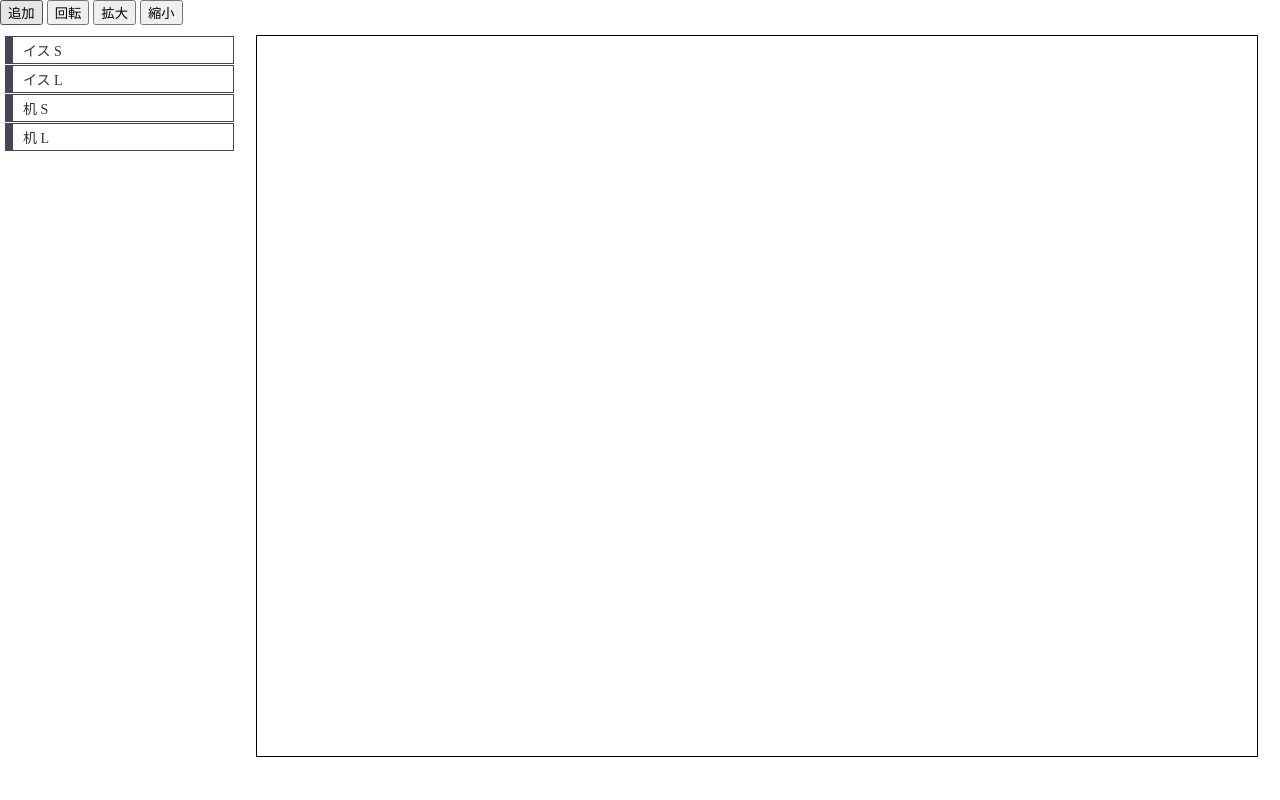
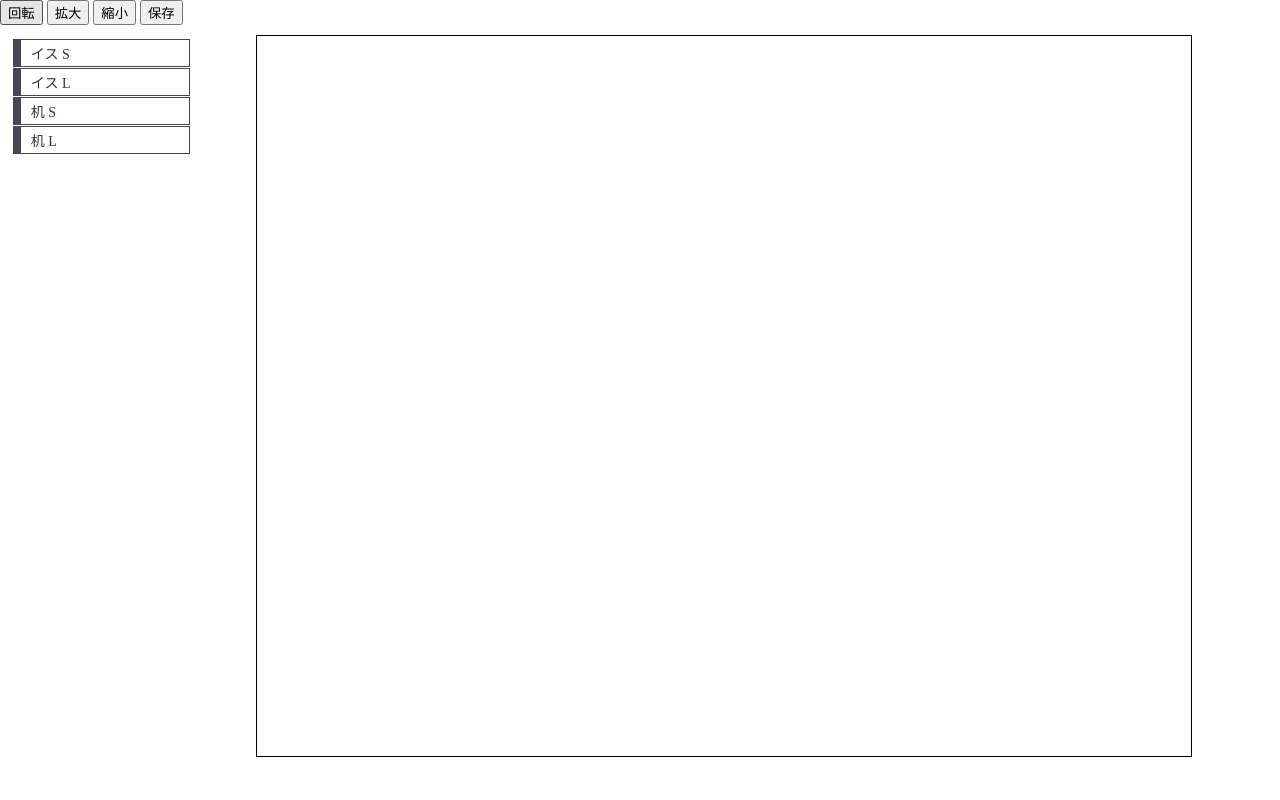
Before and after one commit to nobumaro/coordinate, a PHP site: page / in a window 1280 px wide. Run offline with PHP 8.4, Linux system fonts and the light colour scheme.

Commit message:
second commit

```diff
--- a/css/style.css
+++ b/css/style.css
@@ -1,3 +1,4 @@
+@media only screen and (max-width: 1366px) {
 body{
 overflow-y: scroll;
 width: 1000px;
@@ -9,20 +10,23 @@ position: fixed;
  margin-top: 10px;
  margin-left: 20%;
  margin-bottom: 10%;
- width: 1000px;
+ width: 73%;
  height: 90%;
 }
 #menu{
   position: fixed;
-  margin-top: 10px;
-  margin-left: 5px;
+  width: 38%;
+  margin-top: 1%;
+  margin-left: 1%;
 }
 #menu ul{
+width: 38%;
 margin: 0;
 padding: 0;
 list-style-type: none;
 }
 #menu li{
+width: 38%;
 display: inline;
 padding: 0;
 margin: 0;
@@ -37,7 +41,7 @@ background-color: #fff;
 padding: 3px 10px;
 text-decoration: none;
 color: #333;
-width: 200px;
+width: 80%;
 margin: 1px 0px;
 text-align: left;
 font-size: 14px;
@@ -91,3 +95,4 @@ h2{
 .PickUp{
 border:2px solid red;
 }
+}
--- a/index.php
+++ b/index.php
@@ -13,10 +13,10 @@
 
 <body>
   <div class="container">
-    <button type="button" class="btn btn-primary"  id="addImage">追加</button>
     <button type="button" class="btn btn-success" id="wheel">回転</button>
     <button type="button" class="btn btn-info" id="big">拡大</button>
     <button type="button" class="btn btn-warning" id="small">縮小</button>
+    <button type="button" class="btn btn-primary"  id="save">保存</button>
 <div>
   <div id="field">
 
```
Also changed, not shown: HowLongPx.html (added, +40 -0 lines), top.php (deleted, +0 -14 lines).
